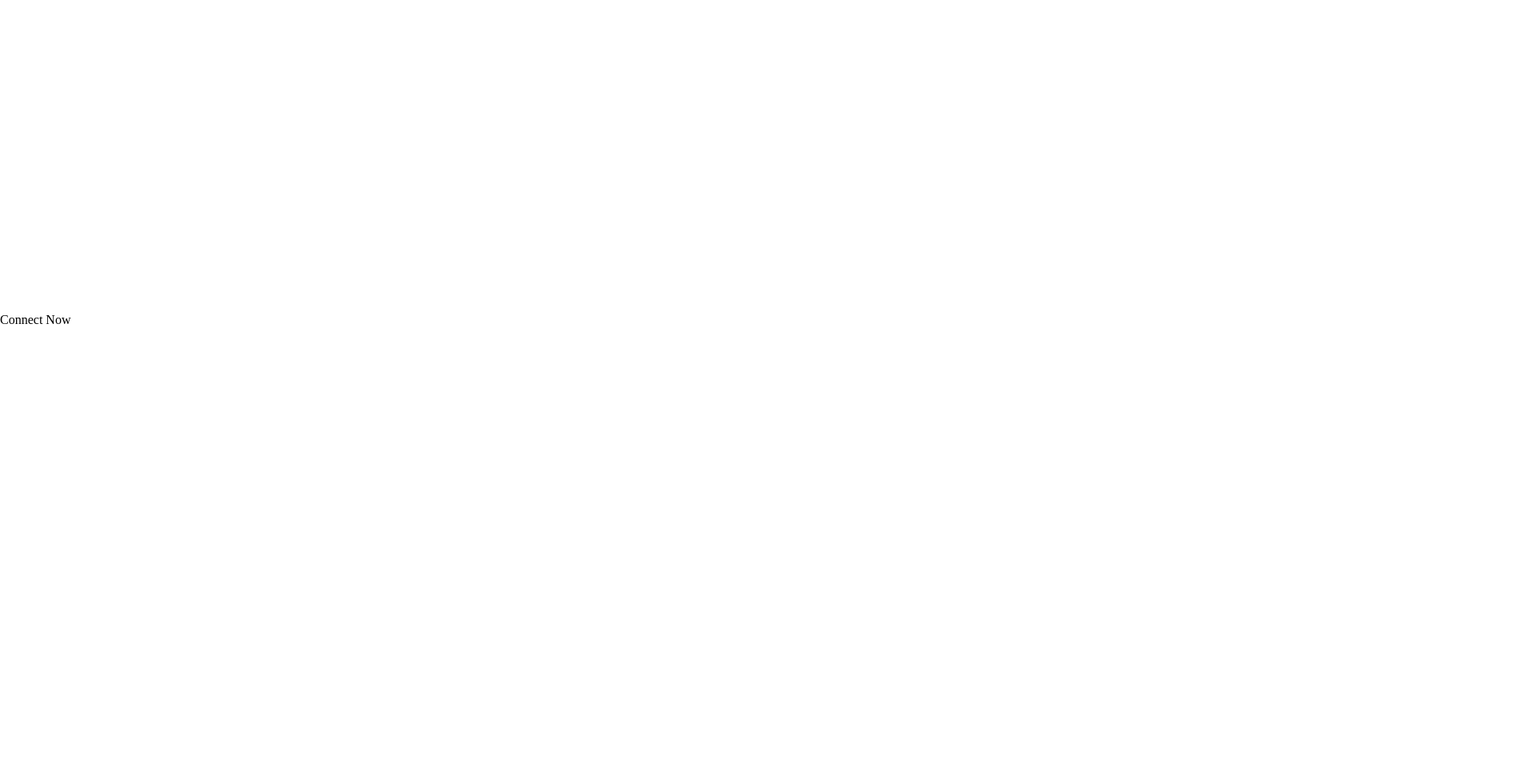
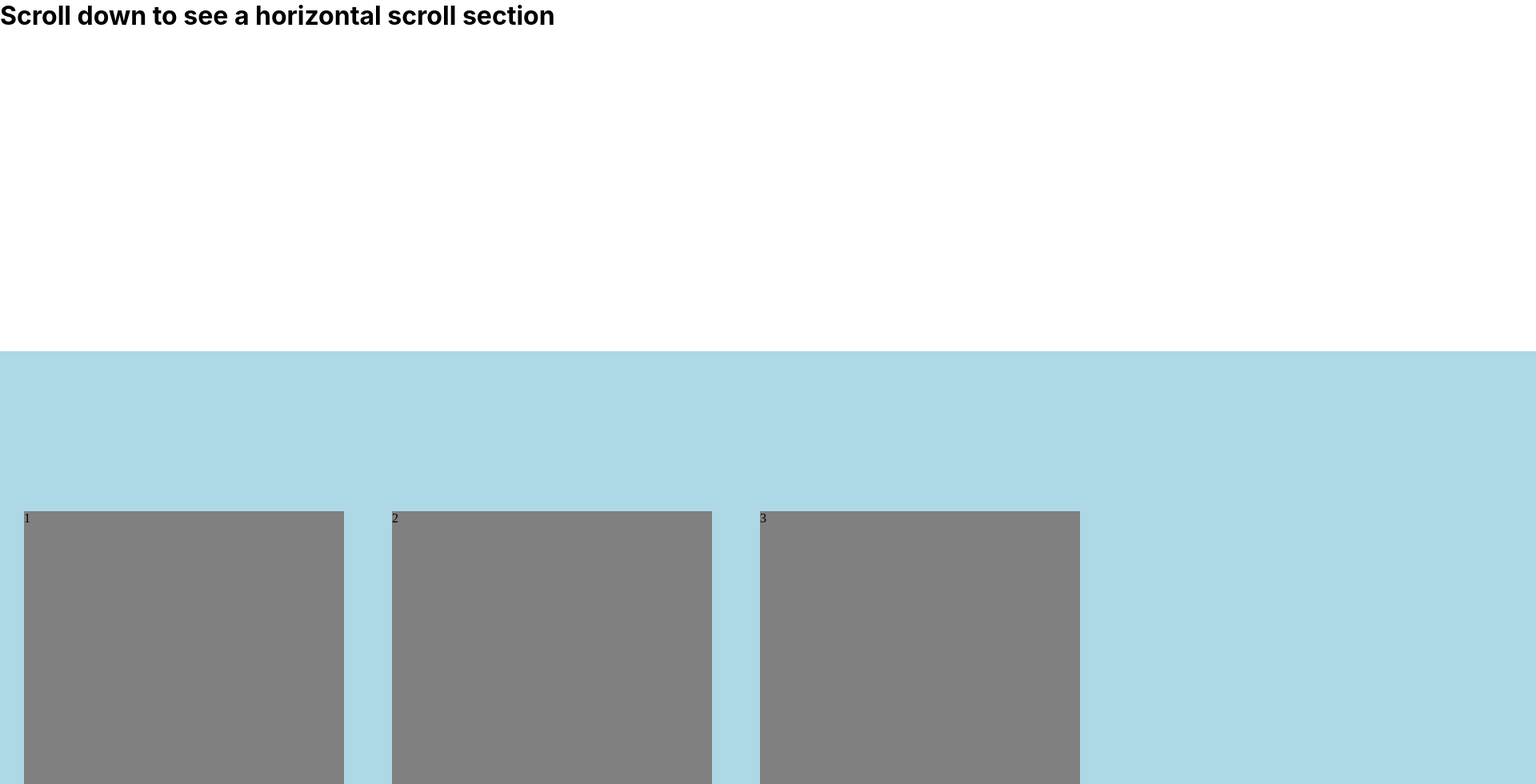
Before and after one commit to harish18092002/GSAP, an Angular app: page /animatesecond in a window 1280 px wide. Shown: the top 980 px of the page at 80% size, 1920 px wide, since content can reach past the window. Before the commit the page ends 800 px from the top, so only its background shows below. Built offline with nearby package versions, Linux system fonts and the light colour scheme.

Commit message:
Scroll velocity

```diff
--- a/src/app/animatesecond/animatesecond.component.css
+++ b/src/app/animatesecond/animatesecond.component.css
@@ -1,5 +1,40 @@
-.connect-now {
-    position: fixed;
-    top: 50%;
-    transform: translateY(-50%);
+h1,
+p {
+    font-family: -apple-system, BlinkMacSystemFont, 'Segoe UI', Roboto, Oxygen,
+        Ubuntu, Cantarell, 'Open Sans', 'Helvetica Neue', sans-serif;
 }
+
+* {
+    padding: 0;
+    margin: 0;
+    box-sizing: border-box;
+}
+
+body {
+    overflow-x: hidden;
+}
+
+.horizontal-section {
+    height: 100vh;
+    width: 400vw;
+    background: lightblue;
+}
+
+.boxes {
+    display: flex;
+    /* justify-content: center; */
+    align-items: center;
+    height: 100%;
+}
+
+.box {
+    width: 400px;
+    height: 50%;
+    background: gray;
+    margin: 30px;
+}
+
+.header-section {
+    padding-bottom: 50vh;
+    margin-bottom: 0;
+}
--- a/src/app/animatesecond/animatesecond.component.html
+++ b/src/app/animatesecond/animatesecond.component.html
@@ -1,3 +1,11 @@
-<div class="connect-now">
-    Connect Now
+<h1 class="header-section">Scroll down to see a horizontal scroll section</h1>
+
+<div class="horizontal-section">
+    <div class="boxes">
+        <div class="box">1</div>
+        <div class="box">2</div>
+        <div class="box">3</div>
+    </div>
 </div>
+
+<h1 class="header-section">Now we're back to regular scrolling</h1>
--- a/src/app/animatesecond/animatesecond.component.ts
+++ b/src/app/animatesecond/animatesecond.component.ts
@@ -1,19 +1,35 @@
-import { Component, ElementRef, HostListener } from '@angular/core';
-import gsap from 'gsap'; // or import { gsap } from 'gsap/all';
 
+import { Component, OnInit } from '@angular/core';
+import gsap from 'gsap';
+import ScrollTrigger from 'gsap/ScrollTrigger';
 @Component({
   selector: 'app-animatesecond',
   templateUrl: './animatesecond.component.html',
   styleUrls: ['./animatesecond.component.css']
 })
-export class AnimatesecondComponent {
-  constructor(private elementRef: ElementRef) { }
 
-  @HostListener('window:scroll')
-  onScroll() {
-    const connectNowElement = this.elementRef.nativeElement.querySelector('.connect-now');
-    const scrollVelocity = window.scrollY;
 
-    gsap.to(connectNowElement, { x: scrollVelocity * 0.5 }); // Adjust the velocity multiplier as needed
+export class AnimatesecondComponent implements OnInit {
+
+  constructor() { }
+
+  ngOnInit(): void {
+    gsap.registerPlugin(ScrollTrigger);
+
+    gsap.to('.horizontal-section', {
+      xPercent: -100,
+      x: () => window.innerWidth,
+      ease: 'none',
+      scrollTrigger: {
+        trigger: '.horizontal-section',
+        start: 'top top',
+        end: () => window.innerWidth * 4,
+        scrub: 3,
+        pin: true,
+        invalidateOnRefresh: true,
+        anticipatePin: 1
+      }
+    });
   }
+
 }
```
